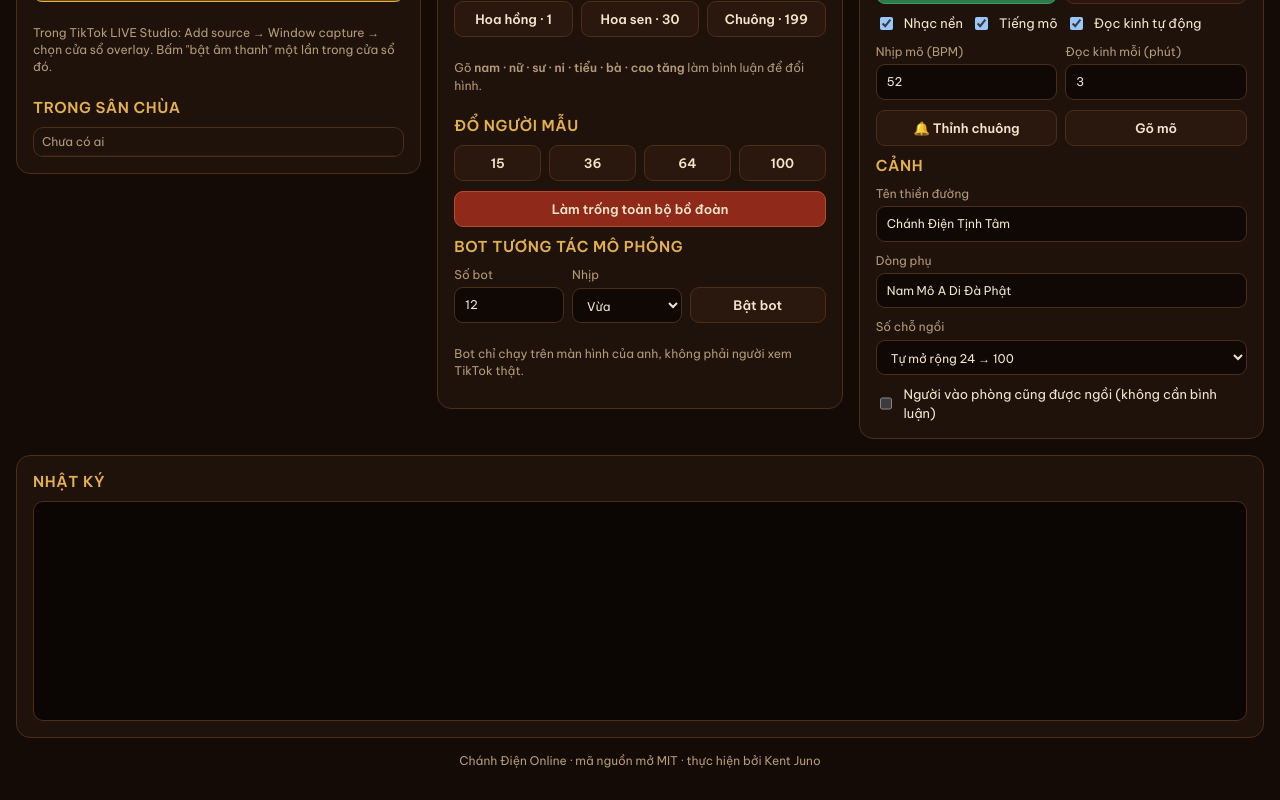
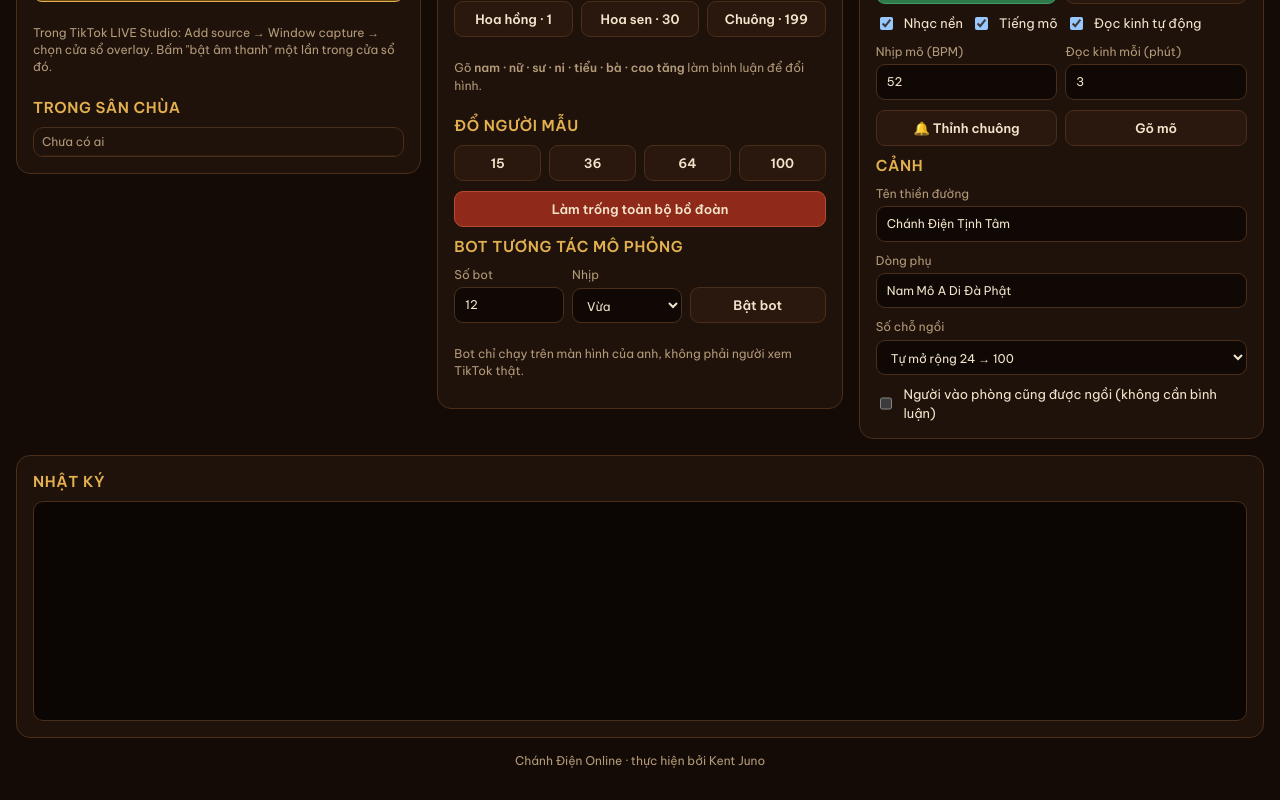
Before and after one commit to tienanh0903k/di-chua-online-app, a website: page live/control.html in a window 1280 px wide. Shown: the part 310-1110 px from the top of the page. Drawn offline with Linux system fonts and the light colour scheme.

```diff
--- a/live/control.html
+++ b/live/control.html
@@ -124,7 +124,7 @@
   <h2>Nhật ký</h2>
   <div id="log" aria-live="polite"></div>
 </section>
-<footer class="hint" style="margin-top:14px;text-align:center">Chánh Điện Online · mã nguồn mở MIT · thực hiện bởi Kent Juno</footer>
+<footer class="hint" style="margin-top:14px;text-align:center">Chánh Điện Online · thực hiện bởi Kent Juno</footer>
 
 <script>
 const $ = id => document.getElementById(id);
--- a/package.json
+++ b/package.json
@@ -3,7 +3,7 @@
   "version": "2.0.0",
   "description": "Đi Chùa Online · Chánh Điện Tịnh Tâm 2.5D & TikTok LIVE Interactive Overlay",
   "author": "Di Chua Online Team",
-  "license": "MIT",
+  "license": "UNLICENSED",
   "type": "module",
   "main": "live/server.mjs",
   "scripts": {
```
Also changed, not shown: README.md (added), 1 other file.
